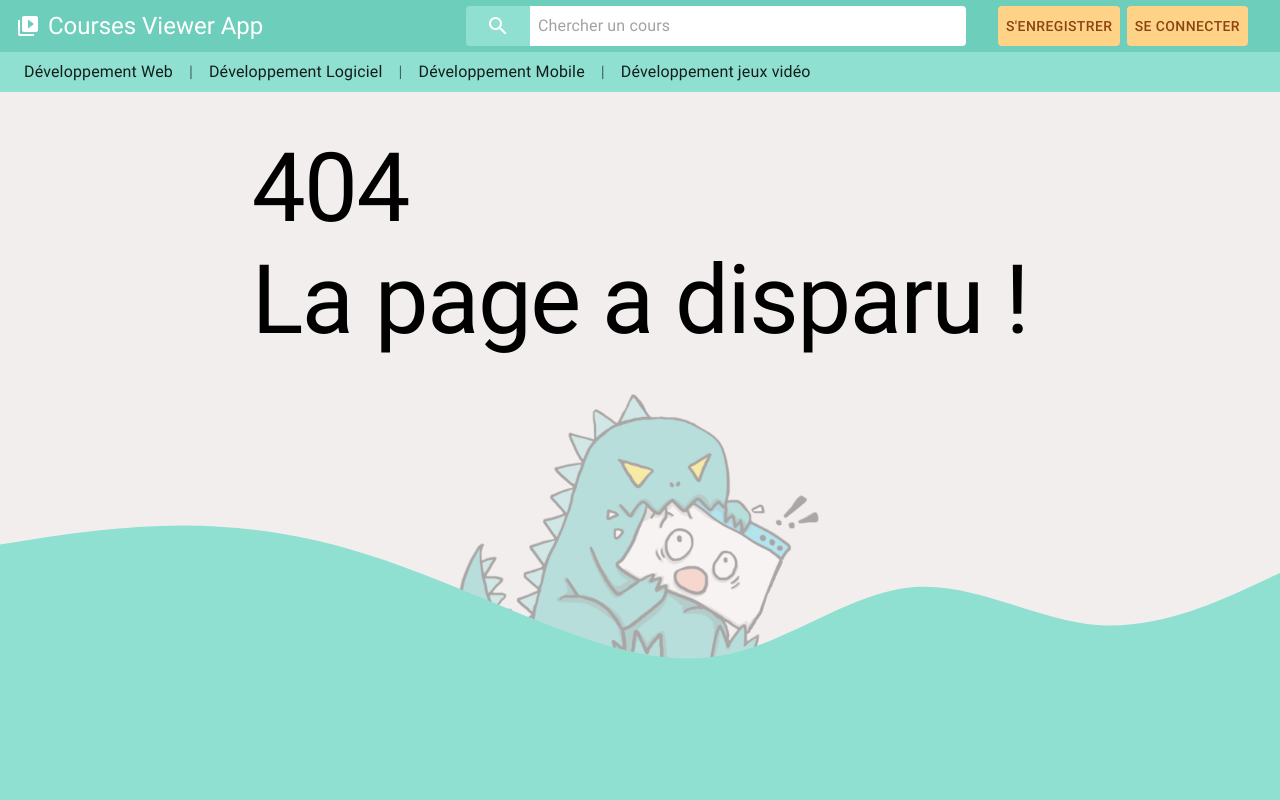
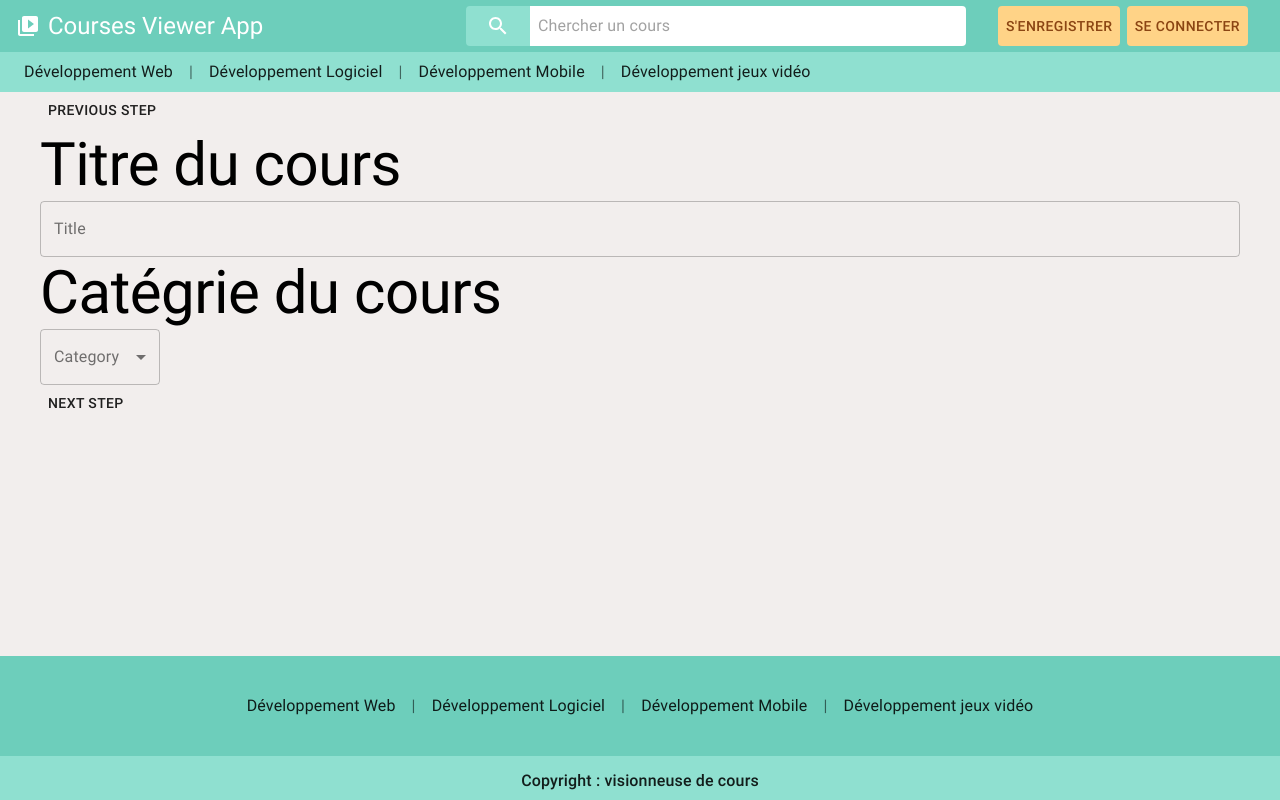
Before and after one commit to arkozor/courses-viewer-app, a Next.js app: page /courseEditor in a window 1280 px wide. Before the commit this address had no page. Shown: the top 800 px of the page. Built offline with nearby package versions, Linux system fonts and the light colour scheme.

Commit message:
Add context

```diff
--- a/components/CourseEditor/ChapterEditor/index.tsx
+++ b/components/CourseEditor/ChapterEditor/index.tsx
@@ -1,9 +1,11 @@
-import { Button, FormControl, InputLabel, MenuItem, Select, TextField, Typography } from '@material-ui/core'
 import React from 'react'
+
+import { Button, Typography } from '@material-ui/core'
+
 import classes from './style.module.scss'
 
 const ChapterEditor = (): JSX.Element => {
-    let chapNb: number = 0;
+    let chapNb = 0;
 
     const [state, setState] = React.useState({
         chapterList: []
@@ -15,7 +17,6 @@ const ChapterEditor = (): JSX.Element => {
     React.useEffect(() => {
         setSave(window.localStorage.getItem('edit'))
     }, [])
-    console.log(save)
 
     const handleChange = (event: any) => {
         const value = event.target.value as string;
@@ -25,7 +26,6 @@ const ChapterEditor = (): JSX.Element => {
         });
     }
 
-    console.log(newChapter)
     return (
         <div className={classes.courseEditor}>
             <Typography
@@ -35,13 +35,13 @@ const ChapterEditor = (): JSX.Element => {
             </Typography>
 
             <div>{newChapter.map(e => {
-                return <div>{e}</div>
+                return <div key={e.name}>{e}</div>
             })}</div>
 
             <Button onClick={() => {
                 chapNb+=1;
                 setNewChapter([...newChapter,
-                    <div>
+                    <div key={chapNb}>
                         <Typography
                             variant="h2"
                         >
--- a/components/CourseEditor/ContentEditor/index.tsx
+++ b/components/CourseEditor/ContentEditor/index.tsx
@@ -1,9 +1,11 @@
-import { Button, FormControl, InputLabel, MenuItem, Select, TextField, Typography } from '@material-ui/core'
 import React from 'react'
+
+import { Button, Typography } from '@material-ui/core'
+
 import classes from './style.module.scss'
 
 const ContentEditor = (): JSX.Element => {
-    let chapNb: number = 0;
+    let chapNb = 0;
 
     const [state, setState] = React.useState({
         chapterList: []
@@ -15,7 +17,6 @@ const ContentEditor = (): JSX.Element => {
     React.useEffect(() => {
         setSave(window.localStorage.getItem('edit'))
     }, [])
-    console.log(save)
 
     const handleChange = (event: any) => {
         const value = event.target.value as string;
@@ -25,23 +26,22 @@ const ContentEditor = (): JSX.Element => {
         });
     }
 
-    console.log(newChapter)
     return (
         <div className={classes.courseEditor}>
             <Typography
                 variant="h2"
             >
-                Chapter 1
+                Chapter ? content
             </Typography>
 
             <div>{newChapter.map(e => {
-                return <div>{e}</div>
+                return <div key={e.name}>{e}</div>
             })}</div>
 
             <Button onClick={() => {
                 chapNb+=1;
                 setNewChapter([...newChapter,
-                    <div>
+                    <div key={chapNb}>
                         <Typography
                             variant="h2"
                         >
--- a/components/CourseEditor/PreviewEditor/index.tsx
+++ b/components/CourseEditor/PreviewEditor/index.tsx
@@ -1,5 +1,7 @@
-import { Button, FormControl, InputLabel, MenuItem, Select, TextField, Typography } from '@material-ui/core'
 import React from 'react'
+
+import { Typography } from '@material-ui/core'
+
 import classes from './style.module.scss'
 
 const PreviewEditor = (): JSX.Element => {
@@ -10,10 +12,6 @@ const PreviewEditor = (): JSX.Element => {
             >
                 Preview
             </Typography>
-            <div className={classes.navigation}>
-                <Button className={classes.previous} href="chapterEditor">Previous</Button>
-                <Button className={classes.next} disabled>Save</Button>
-            </div>
         </div>
     )
 }
--- a/components/CourseEditor/TitleEditor/index.tsx
+++ b/components/CourseEditor/TitleEditor/index.tsx
@@ -1,5 +1,7 @@
-import { Button, FormControl, InputLabel, MenuItem, Select, TextField, Typography } from '@material-ui/core'
 import React, { useEffect } from 'react'
+
+import { FormControl, InputLabel, MenuItem, Select, TextField, Typography } from '@material-ui/core'
+
 import classes from './style.module.scss'
 
 const TitleEditor = (): JSX.Element => {
@@ -76,10 +78,6 @@ const TitleEditor = (): JSX.Element => {
                     ))}
                 </Select>
             </FormControl>
-            <div className={classes.navigation}>
-                <Button className={classes.previous} href="chapterEditor">Next step</Button>
-            </div>
-
         </div>
     )
 }
--- a/components/CourseEditor/index.tsx
+++ b/components/CourseEditor/index.tsx
@@ -1,21 +1,35 @@
-import classes from './style.module.scss';
+import React from 'react'
+
 import { Button } from '@material-ui/core'
-import React from 'react'
+import { CourseEditorContext } from 'context';
+
 import ChapterEditor from './ChapterEditor';
 import ContentEditor from './ContentEditor';
+import PreviewEditor from './PreviewEditor';
 import TitleEditor from './TitleEditor';
 
-const CourseEditor = () => {
+
+const CourseEditor = (): JSX.Element => {
     const [step, setStep] = React.useState(0)
 
     return (
+        <CourseEditorContext.Provider value={
+            {
+                title: "",
+                category: "",
+                chapters: []
+            }
+        }>
             <div>
                 <Button onClick={() => { if(step>0) setStep(step-1)}}>Previous step</Button>
                 {step === 0? <TitleEditor/>:null}
                 {step === 1? <ChapterEditor/>:null}
                 {step === 2? <ContentEditor/>:null}
+                {step === 3? <PreviewEditor/>:null}
                 <Button onClick={() => setStep(step+1)}>Next step</Button>
             </div>
+        </CourseEditorContext.Provider>
+
     )
 }
 
--- a/context/index.ts
+++ b/context/index.ts
@@ -1,5 +1,7 @@
 import React from 'react'
 
-import { User } from 'types/types'
+import { CourseEditor, User } from 'types/types'
 
 export const UserContext = React.createContext<User>(null)
+
+export const CourseEditorContext = React.createContext<CourseEditor>(null)
--- /dev/null
+++ b/pages/courseEditor/index.tsx
@@ -0,0 +1,28 @@
+import { FormControl, InputLabel, MenuItem, Select } from '@material-ui/core'
+import CourseEditor from 'components/CourseEditor';
+import React from 'react'
+import classes from './style.module.scss'
+
+const categories = [
+    'CSharp',
+    'Java',
+    'Js',
+    'Php',
+];
+
+const CourseEditorPage = (): JSX.Element => {
+
+    const [category, setCategory] = React.useState('')
+
+    const handleChange = (event: React.ChangeEvent<{ value: unknown }>) => {
+        setCategory(event.target.value as string)
+    }
+
+    return (
+        <div>
+            <CourseEditor/>
+        </div>
+    )
+}
+
+export default CourseEditorPage
```
Also changed, not shown: types/types.ts (+8 -0 lines). Lines whose indentation alone changed are shown as unchanged.
